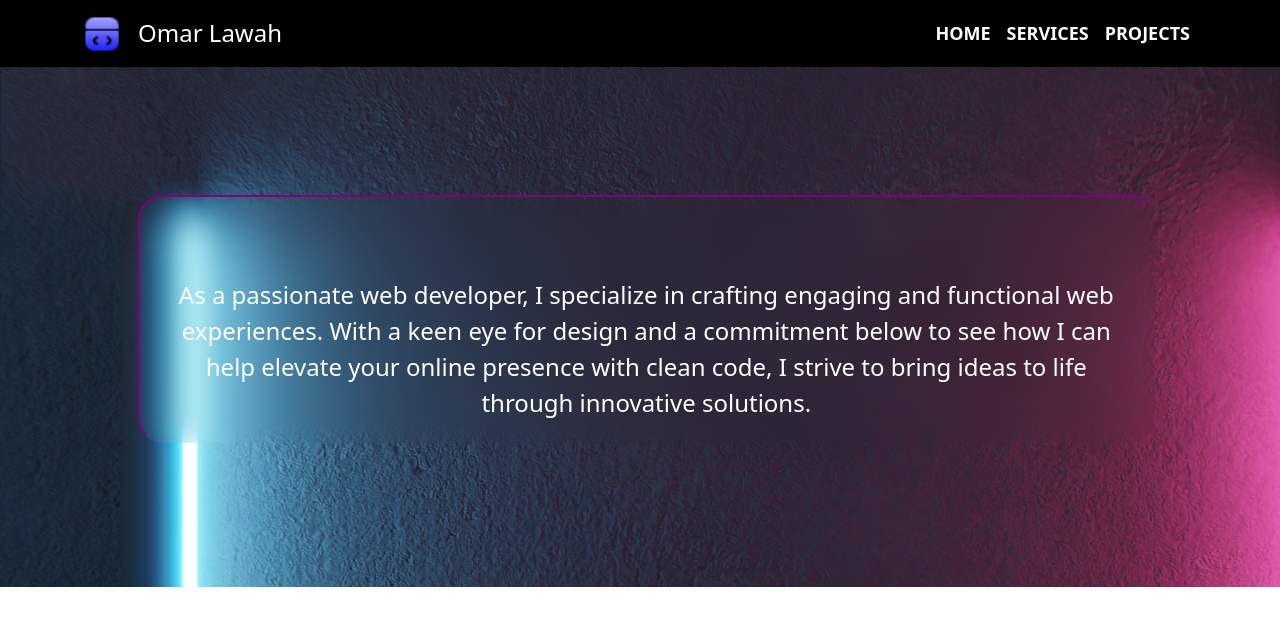
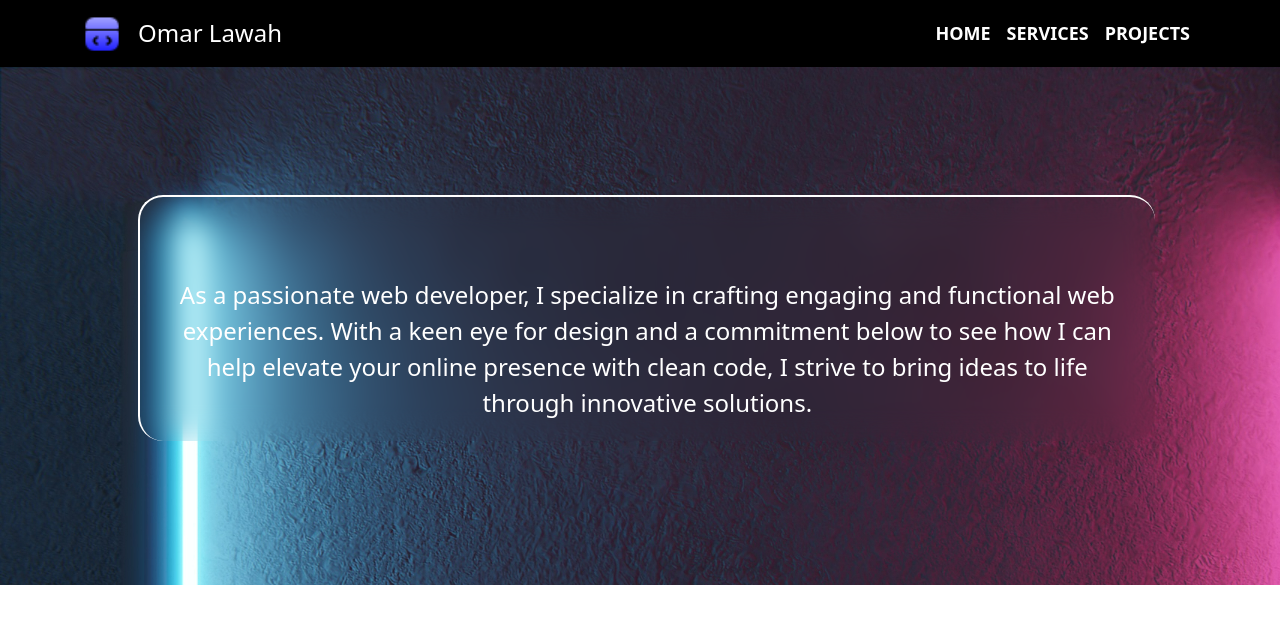
Before and after one commit to omarlawah/my-portfolio, a React (Create React App) app in the folder client/: page / in a window 1280 px wide. Shown: the top 626 px of the page. Built offline with nearby package versions, Linux system fonts and the light colour scheme.

Commit message:
modified home page styling

```diff
--- a/client/src/App.css
+++ b/client/src/App.css
@@ -114,17 +114,14 @@
   cursor: default;
   transition: 1s;
   border: 2px solid;
-  border-top-color: purple ;
-  border-left-color: purple ;
-  border-bottom-color: transparent;
-  border-right-color: transparent;
+  border-left-color: rgb(255, 255, 255);
+  border-top-color: rgb(255, 255, 255);
+  border-right: transparent;
+  border-bottom: transparent;
 }
 
 #intro>div>p:hover{
-  border-top-color: transparent;
-  border-left-color: transparent;
-  border-bottom-color: purple;
-  border-right-color: purple;
+  box-shadow: 5px 7px 40px rgb(255, 255, 255);
   transition: 1s;
 }
 
```
Also changed, not shown: client/src/logo.svg (deleted).
